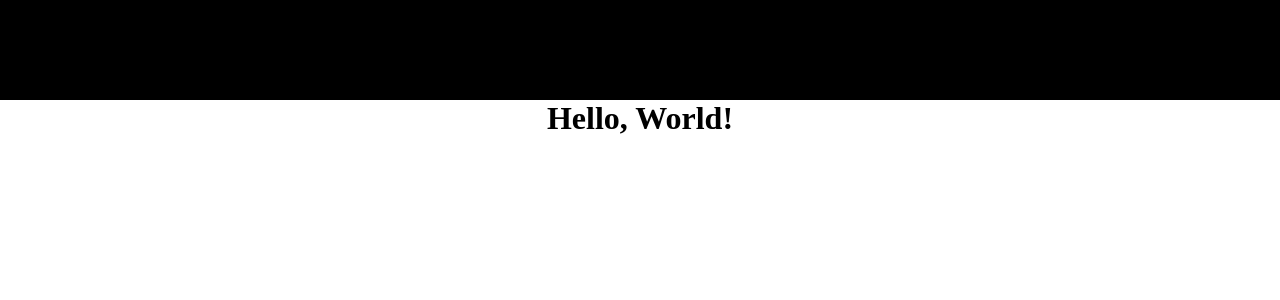
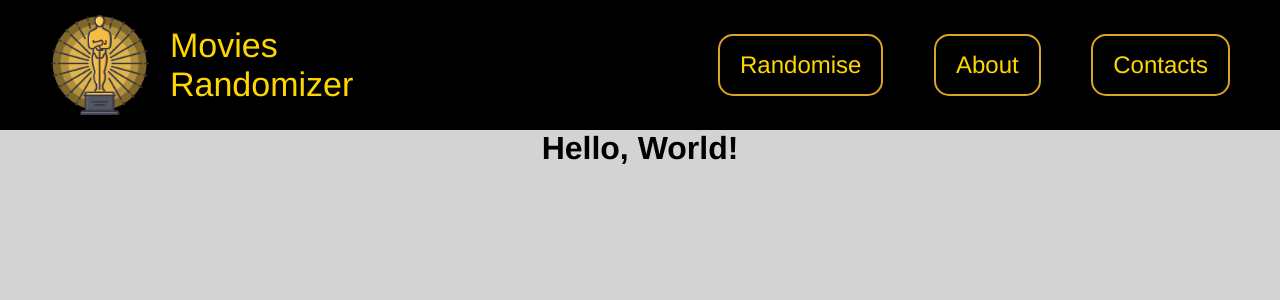
Before and after one commit to Modern4ik/movies-randomizer-project, a React (Create React App) app: page /main in a window 1280 px wide. Shown: the top 300 px of the page. Built offline with nearby package versions, Linux system fonts and the light colour scheme.

Commit message:
Added navbar and navbar styles

```diff
--- a/public/index.html
+++ b/public/index.html
@@ -3,7 +3,7 @@
   <head>
     <meta charset="utf-8" />
     <meta name="viewport" content="width=device-width, initial-scale=1" />
-    <link rel='shortcut icon' href="./tab-logo.png">
+    <link rel='shortcut icon' href="./logo.png">
     <title>Movies Randomizer</title>
   </head>
   <body>
--- a/src/components/UI/navbar/Navbar.jsx
+++ b/src/components/UI/navbar/Navbar.jsx
@@ -1,9 +1,34 @@
 import React from "react";
 import classes from "./Navbar.module.css";
+import { Link } from "react-router-dom";
 
 const Navbar = () => {
   return (
     <div className={classes.navbar}>
+      <Link className={classes.navbar__mainLink} to="/main">
+        <img
+          className={classes.navbar__logo}
+          src="logo.png"
+          alt="Movie Randomizer Logo"
+        />
+        <span>
+          Movies
+          <br />
+          Randomizer
+        </span>
+      </Link>
+
+      <div className={classes.navbar__items}>
+        <Link className={classes.navbar__item} to="/random">
+          Randomise
+        </Link>
+        <Link className={classes.navbar__item} to="/about">
+          About
+        </Link>
+        <Link className={classes.navbar__item} to="/contacts">
+          Contacts
+        </Link>
+      </div>
     </div>
   );
 };
--- a/src/components/UI/navbar/Navbar.module.css
+++ b/src/components/UI/navbar/Navbar.module.css
@@ -1,6 +1,60 @@
 .navbar {
-    height: 100px;
     width: 100vw;
     display: flex;
+    justify-content: space-between;
     background-color: black;
 }
+
+.navbar__items {
+    display: flex;
+    justify-content: space-between;
+    align-items: center;
+    width: 40vw;
+    margin-inline: 50px;
+}
+
+.navbar__item {
+    text-decoration: none;
+    padding: 15px 20px;
+    color: gold;
+    font-size: 24px;
+    border: 2px solid goldenrod;
+    border-radius: 15px;
+    transition: 0.2s;
+}
+
+.navbar__item:hover {
+    transform: scale(1.1);
+    box-shadow: 0px 0px 10px 5px goldenrod;
+}
+
+.navbar__logo_wrapper {
+    display: flex;
+    justify-content: space-between;
+    align-items: center;
+    border: 2px red solid;
+}
+
+.navbar__mainLink {
+    display: flex;
+    align-items: center;
+    justify-content: space-between;
+    gap: 20px;
+    text-decoration: none;
+    margin: 15px 50px;
+    border-radius: 15px;
+    font-size: 34px;
+    color: gold;
+    transition: 0.2s;
+}
+
+.navbar__mainLink:hover {
+    transform: scale(1.1);
+}
+
+.navbar__logo {
+    width: 100px;
+    height: 100px;
+    color: white;
+    cursor: pointer;
+}
--- a/src/styles/App.css
+++ b/src/styles/App.css
@@ -2,6 +2,7 @@
     margin: 0px;
     padding: 0px;
     box-sizing: border-box;
+    font-family:'Franklin Gothic Medium', 'Arial Narrow', Arial, sans-serif
 }
 
 #root {
@@ -9,4 +10,5 @@
     flex-direction: column;
     align-items: center;
     height: 100vh;
+    background-color: lightgray;
 }
```
Also changed, not shown: public/logo.png (renamed from public/tab-logo.png), src/components/UI/navbar/tab-logo.png (added).
